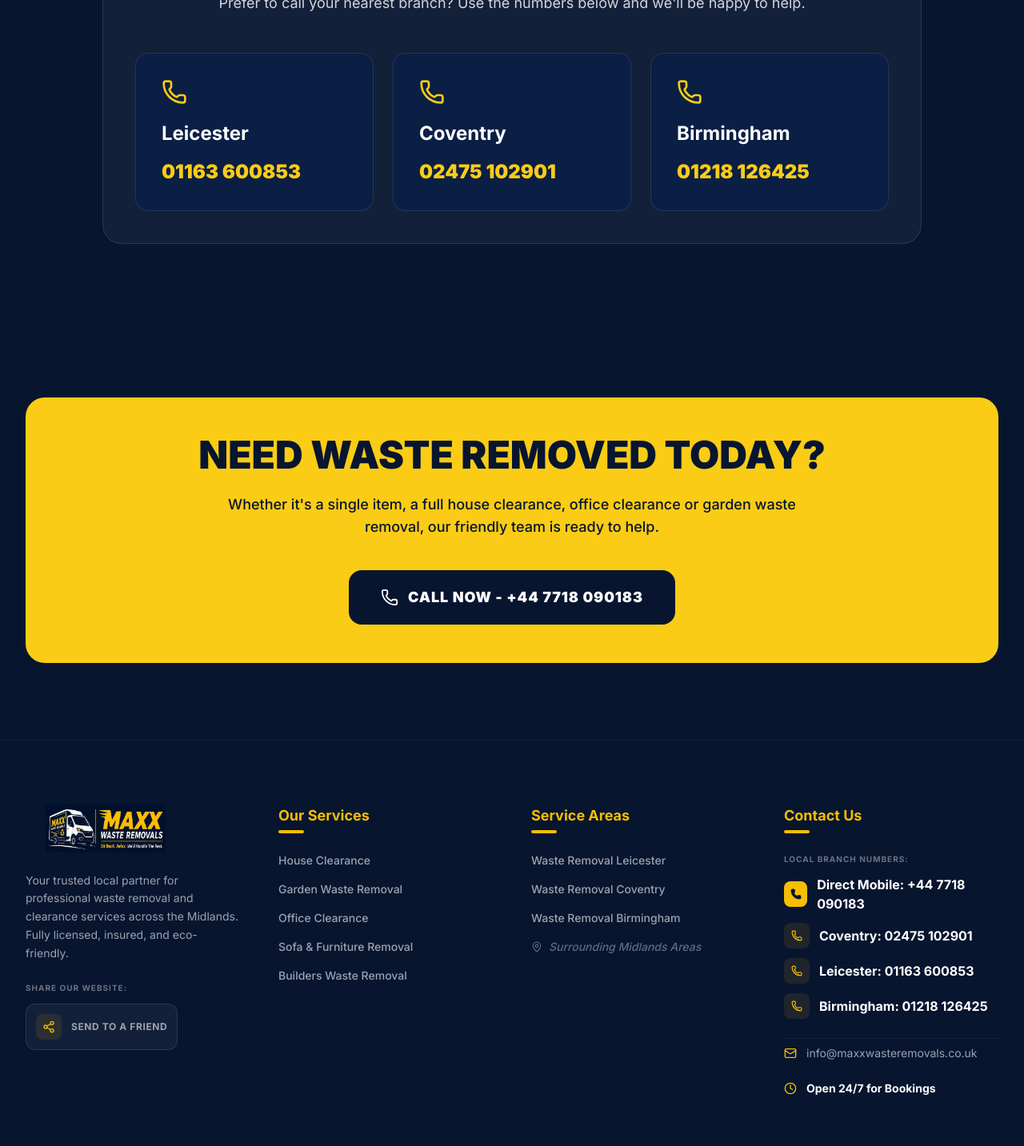
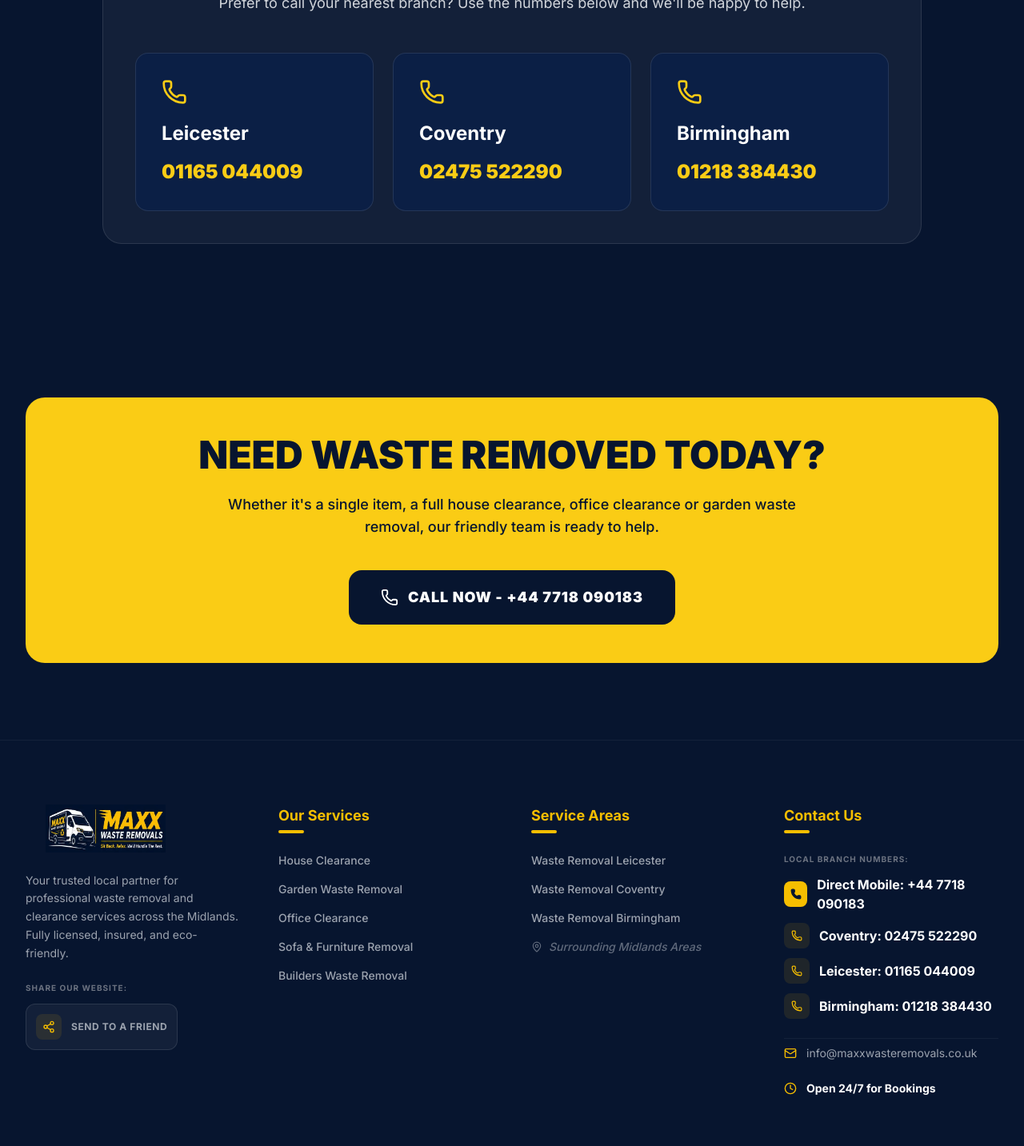
Before and after one commit to ytazam1009-web/maxx-waste-removals, a Next.js app: page /contact in a window 1280 px wide. Shown: the part 3409-4842 px from the top of the page at 80% size. Built offline with nearby package versions, Linux system fonts and the light colour scheme.

Commit message:
Update website pages and components

```diff
--- a/app/birmingham/page.js
+++ b/app/birmingham/page.js
@@ -120,11 +120,11 @@
     }}
   />
 
-  <Navbar phoneNumber="01218126425" />
+  <Navbar phoneNumber="01218384430" />
 
       <HeroSection
         city="Birmingham"
-        phoneNumber="01218126425"
+        phoneNumber="01218384430"
         heroImage="/images/birmingham.webp"
       />
 
@@ -148,7 +148,7 @@
         <QuoteForm />
       </section>
 
-      <CTASection phoneNumber="01218126425" />
+      <CTASection phoneNumber="01218384430" />
 
       <InternalLinks />
 
--- a/app/contact/page.js
+++ b/app/contact/page.js
@@ -331,7 +331,7 @@
               <div className="mt-12 grid gap-6 md:grid-cols-3">
 
                 <a
-                  href="tel:01163600853"
+                  href="tel:01165044009"
                   className="rounded-2xl border border-white/10 bg-[#0b1f45] p-8 hover:border-yellow-400 transition"
                 >
                   <Phone className="text-yellow-400 mb-5" size={32} />
@@ -341,12 +341,12 @@
                   </h3>
 
                   <p className="mt-4 text-2xl font-black text-yellow-400">
-                    01163 600853
+                    01165 044009
                   </p>
                 </a>
 
                 <a
-                  href="tel:02475102901"
+                  href="tel:02475522290"
                   className="rounded-2xl border border-white/10 bg-[#0b1f45] p-8 hover:border-yellow-400 transition"
                 >
                   <Phone className="text-yellow-400 mb-5" size={32} />
@@ -356,12 +356,12 @@
                   </h3>
 
                   <p className="mt-4 text-2xl font-black text-yellow-400">
-                    02475 102901
+                    02475 522290
                   </p>
                 </a>
 
                 <a
-                  href="tel:01218126425"
+                  href="tel:01218384430"
                   className="rounded-2xl border border-white/10 bg-[#0b1f45] p-8 hover:border-yellow-400 transition"
                 >
                   <Phone className="text-yellow-400 mb-5" size={32} />
@@ -371,7 +371,7 @@
                   </h3>
 
                   <p className="mt-4 text-2xl font-black text-yellow-400">
-                    01218 126425
+                    01218 384430
                   </p>
                 </a>
 
--- a/app/coventry/page.js
+++ b/app/coventry/page.js
@@ -120,11 +120,11 @@
     }}
   />
 
-  <Navbar phoneNumber="02475102901" />
+  <Navbar phoneNumber="02475522290" />
 
       <HeroSection
         city="Coventry"
-        phoneNumber="02475102901"
+        phoneNumber="02475522290"
         heroImage="/images/coventry.webp"
       />
 
@@ -148,7 +148,7 @@
         <QuoteForm />
       </section>
 
-      <CTASection phoneNumber="02475102901" />
+      <CTASection phoneNumber="02475522290" />
 
       <InternalLinks />
 
--- a/app/leicester/page.js
+++ b/app/leicester/page.js
@@ -120,11 +120,11 @@
     }}
   />
 
-  <Navbar phoneNumber="01163600853" />
+  <Navbar phoneNumber="01165044009" />
 
       <HeroSection
         city="Leicester"
-        phoneNumber="01163600853"
+        phoneNumber="01165044009"
         heroImage="/images/leicester-waste-removal.webp"
       />
 
@@ -148,7 +148,7 @@
         <QuoteForm />
       </section>
 
-      <CTASection phoneNumber="01163600853" />
+      <CTASection phoneNumber="01165044009" />
 
       <InternalLinks />
 
--- a/components/home/CTASection.jsx
+++ b/components/home/CTASection.jsx
@@ -4,7 +4,7 @@
 import Section from "@/components/layout/Section";
 import { Phone, Calendar } from "lucide-react";
 
-export default function CTASection({ phoneNumber = "02475102901" }) {
+export default function CTASection({ phoneNumber = "02475522290" }) {
   const telLink = `tel:${phoneNumber.replace(/\s+/g, "")}`;
 
   return (
--- a/components/layout/Footer.jsx
+++ b/components/layout/Footer.jsx
@@ -103,23 +103,23 @@
                   </div>
                   <span>Direct Mobile: +44 7718 090183</span>
                 </a>
-                <a href="tel:02475102901" className="flex items-center gap-3 text-white hover:text-[#f6be00] transition-colors font-bold">
+                <a href="tel:02475522290" className="flex items-center gap-3 text-white hover:text-[#f6be00] transition-colors font-bold">
                   <div className="w-8 h-8 bg-[#f6be00]/10 rounded-lg flex items-center justify-center">
                     <Phone size={14} className="text-[#f6be00]" />
                   </div>
-                  <span>Coventry: 02475 102901</span>
+                  <span>Coventry: 02475 522290</span>
                 </a>
-                <a href="tel:01163600853" className="flex items-center gap-3 text-white hover:text-[#f6be00] transition-colors font-bold">
+                <a href="tel:01165044009" className="flex items-center gap-3 text-white hover:text-[#f6be00] transition-colors font-bold">
                   <div className="w-8 h-8 bg-[#f6be00]/10 rounded-lg flex items-center justify-center">
                     <Phone size={14} className="text-[#f6be00]" />
                   </div>
-                  <span>Leicester: 01163 600853</span>
+                  <span>Leicester: 01165 044009</span>
                 </a>
-                <a href="tel:01218126425" className="flex items-center gap-3 text-white hover:text-[#f6be00] transition-colors font-bold">
+                <a href="tel:01218384430" className="flex items-center gap-3 text-white hover:text-[#f6be00] transition-colors font-bold">
                   <div className="w-8 h-8 bg-[#f6be00]/10 rounded-lg flex items-center justify-center">
                     <Phone size={14} className="text-[#f6be00]" />
                   </div>
-                  <span>Birmingham: 01218 126425</span>
+                  <span>Birmingham: 01218 384430</span>
                 </a>
               </div>
 
--- a/components/navigation/Navbar.jsx
+++ b/components/navigation/Navbar.jsx
@@ -17,8 +17,8 @@
 
   const getPhoneNumber = () => {
     if (isHome) return "+44 7718 090183";
-    if (pathname.includes("coventry")) return "02475102901";
-    if (pathname.includes("birmingham")) return "01218126425";
+    if (pathname.includes("coventry")) return "02475522290";
+    if (pathname.includes("birmingham")) return "01218384430";
     return "+44 7718 090183";
   };
 
--- a/components/seo/LocalBusinessSchema.jsx
+++ b/components/seo/LocalBusinessSchema.jsx
@@ -48,17 +48,17 @@
         {
           "@type": "City",
           "name": "Coventry",
-          "telephone": "02475102901"
+          "telephone": "02475522290"
         },
         {
           "@type": "City",
           "name": "Leicester",
-          "telephone": "01163600853"
+          "telephone": "01165044009"
         },
         {
           "@type": "City",
           "name": "Birmingham",
-          "telephone": "01218126425"
+          "telephone": "01218384430"
         }
       ],
 
```
